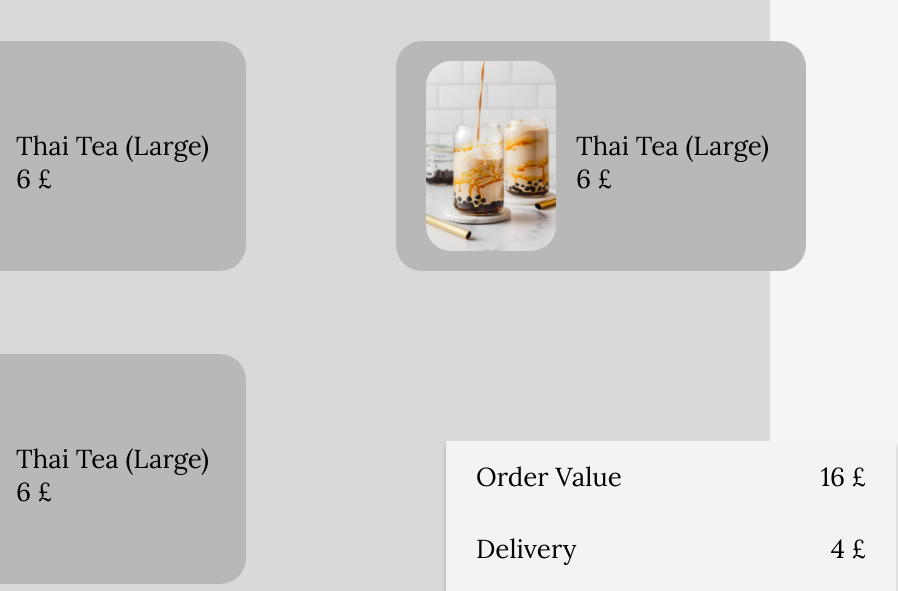
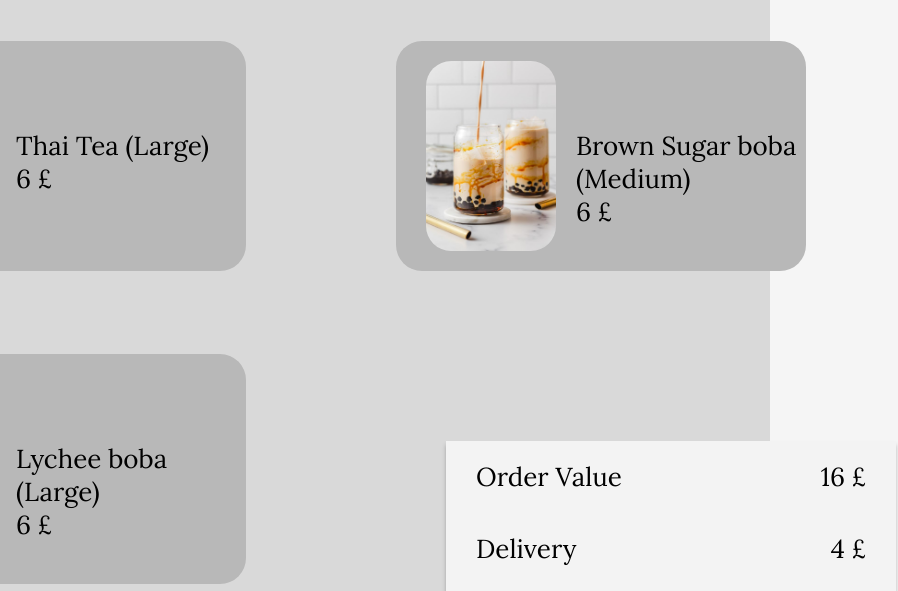
Before and after one commit to tartagliajk/TeaBoo, a plain HTML site: page myOrders.html in a window 1280 px wide. Shown: the part 329-920 px from the top of the page, 382-1280 px from the left. Drawn offline with Linux system fonts and the light colour scheme; a web font is replaced by a local one.

Commit message:
Update myOrders.html

```diff
--- a/myOrders.html
+++ b/myOrders.html
@@ -45,11 +45,11 @@
                 <img src="images/thai-tea.jpg" alt="thai-tea" class="order-img">
             </div>
             <div class="order-2">
-                <p class="order-text">Thai Tea (Large) <br>6 £</p>
+                <p class="order-text">Brown Sugar boba (Medium) <br>6 £</p>
                 <img src="images/brown sugar boba.jpg" alt="thai-tea" class="order-img">
             </div>
             <div class="order-3">
-                <p class="order-text">Thai Tea (Large) <br>6 £</p>
+                <p class="order-text">Lychee boba (Large) <br>6 £</p>
                 <img src="images/lychee boba.jpg" alt="thai-tea" class="order-img">
             </div>
             <div class="checkout">
```
